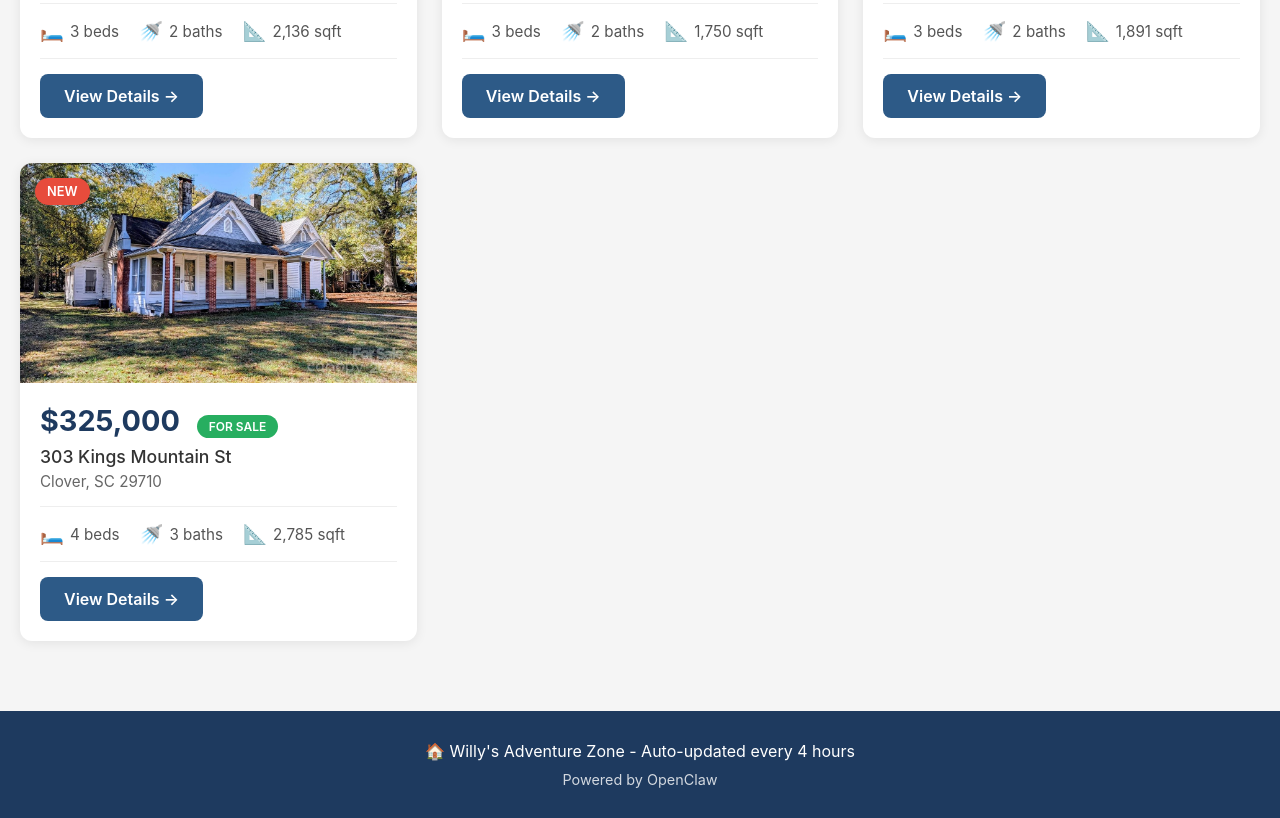
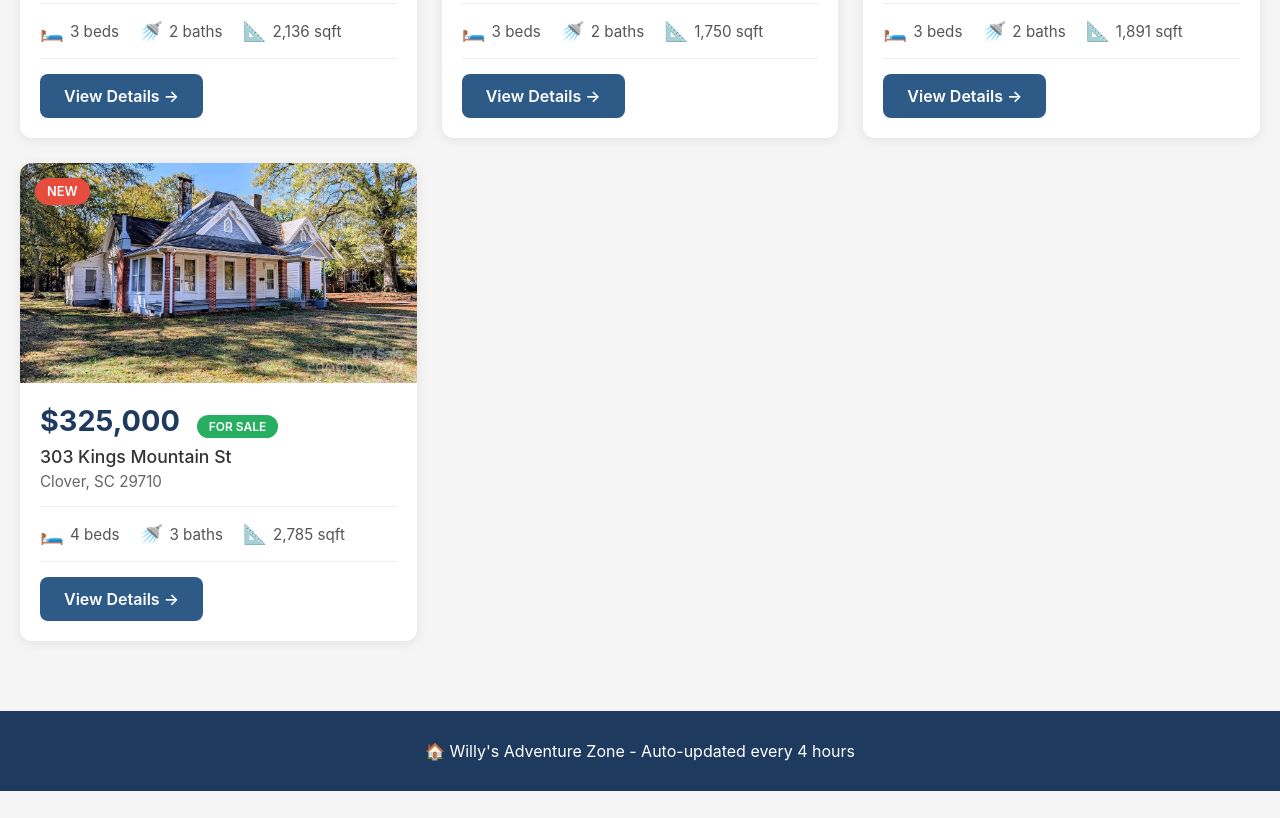
Before and after one commit to slammyslinker-sketch/slammyslinker-sketch.github.io, a plain HTML site: page index.html in a window 1280 px wide. Shown: the part 1261-2079 px from the top of the page. After the commit the page ends 2052 px from the top, so only its background shows below. Drawn offline with Linux system fonts and the light colour scheme.

Commit message:
Remove 'Powered by OpenClaw' from footer

```diff
--- a/index.html
+++ b/index.html
@@ -331,7 +331,6 @@
     <footer>
         <div class="container">
             <p>🏠 Willy's Adventure Zone - Auto-updated every 4 hours</p>
-            <p style="font-size: 0.9rem; opacity: 0.8; margin-top: 10px;">Powered by OpenClaw</p>
         </div>
     </footer>
 
```
